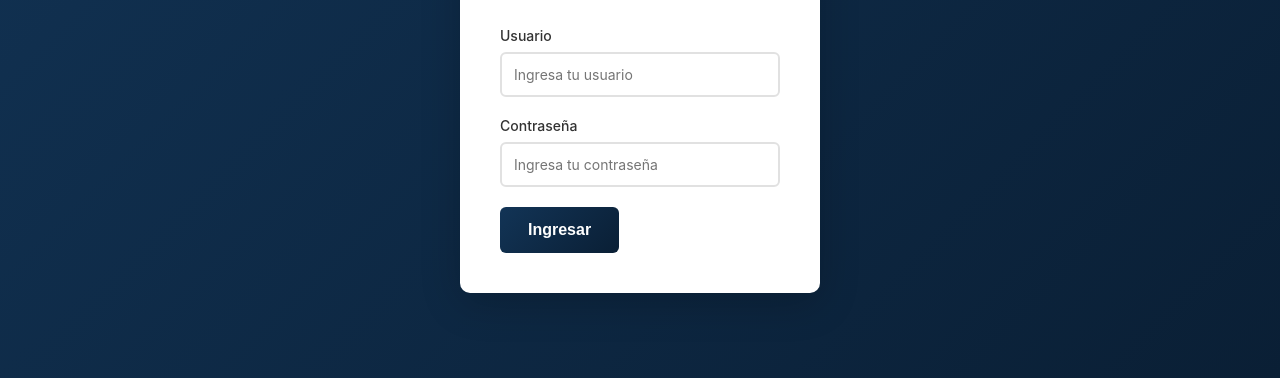
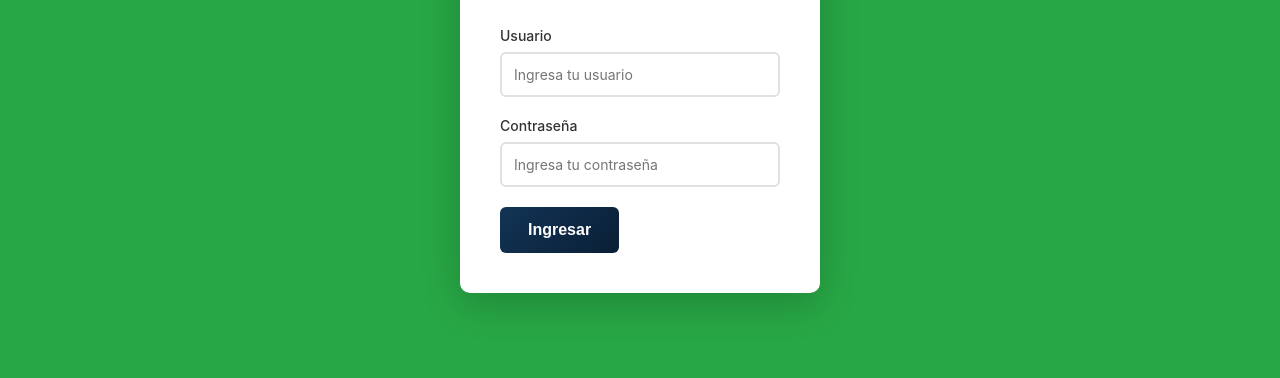
Before and after one commit to Derbito14/sistema-stock, a plain HTML site: page frontend/public/index.html in a window 1280 px wide. Shown: the part 422-800 px from the top of the page. Drawn offline with Linux system fonts and the light colour scheme.

Commit message:
Cambiar fondo de la página de inicio a verde
Co-Authored-By: Claude Sonnet 4.6 <noreply@anthropic.com>

```diff
--- a/frontend/public/css/style.css
+++ b/frontend/public/css/style.css
@@ -19,6 +19,10 @@ body {
   display: flex;
   align-items: center;
   justify-content: center;
+}
+
+body.login-page {
+  background: #28a745;
 }
 
 /* LOGIN STYLES */
--- a/frontend/public/index.html
+++ b/frontend/public/index.html
@@ -6,7 +6,7 @@
   <title>Login - Sistema de Stock</title>
   <link rel="stylesheet" href="css/style.css">
 </head>
-<body>
+<body class="login-page">
   <div class="container">
     <div class="login-box">
       <div class="logo-container">
```
